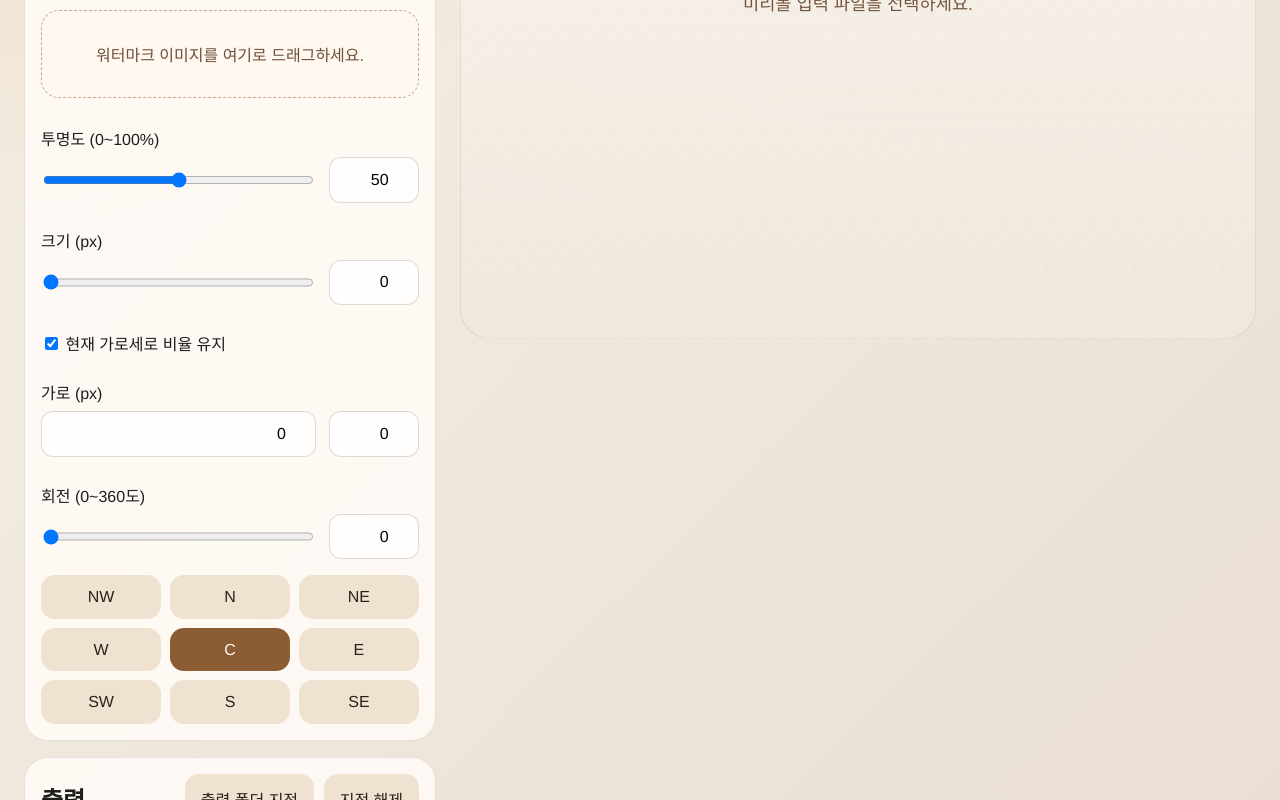
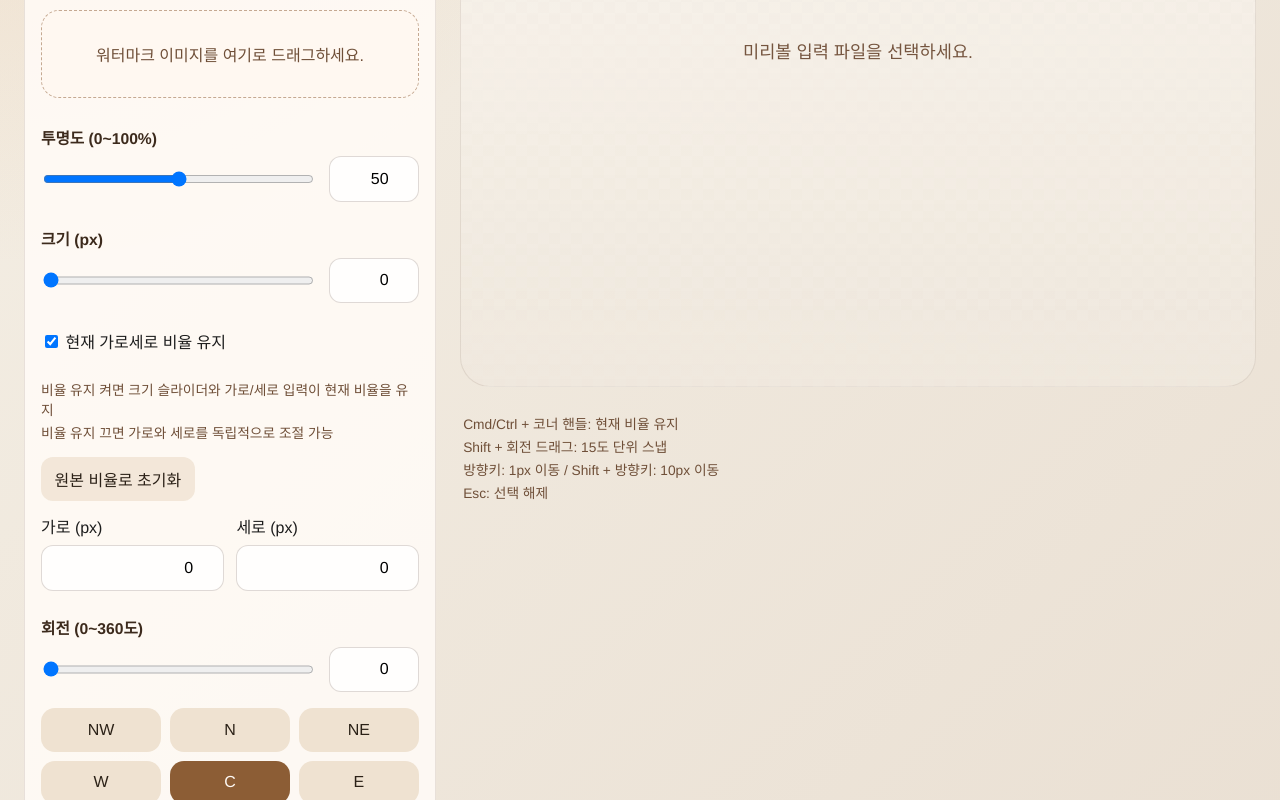
Before and after one commit to dev-universe/batch-watermarker, a React (Vite) app: page / in a window 1280 px wide. Shown: the part 420-1220 px from the top of the page. Built offline with nearby package versions, Linux system fonts and the light colour scheme.

Commit message:
feat: add in-app interaction hints and aspect reset action

```diff
--- a/src/App.tsx
+++ b/src/App.tsx
@@ -25,7 +25,8 @@ import {
   getCanvasLongestEdge,
   getLongestEdge,
   getLongestEdgePxFromRatio,
-  getLongestEdgeRatio
+  getLongestEdgeRatio,
+  resizeFromWidthPreservingAspectRatio
 } from "./shared/watermarkSizing";
 import { resizeBoxFromHeight, resizeBoxFromWidth } from "./shared/watermarkSizing";
 import {
@@ -997,6 +998,35 @@ function App() {
               }
             }))
           }
+          onResetOriginalAspectRatio={() =>
+            commitSnapshot((current) => {
+              const nextSizing = resizeFromWidthPreservingAspectRatio(
+                watermarkNaturalSize.width,
+                watermarkNaturalSize.height,
+                renderedWatermarkSize.width
+              );
+
+              return {
+                ...current,
+                settings: {
+                  ...current.settings,
+                  sizeRatio: getLongestEdgeRatio(
+                    nextSizing.sizePx,
+                    previewCoordinateSize.width,
+                    previewCoordinateSize.height
+                  ),
+                  freeWidthRatio:
+                    previewCoordinateSize.width > 0
+                      ? nextSizing.width / previewCoordinateSize.width
+                      : 0,
+                  freeHeightRatio:
+                    previewCoordinateSize.height > 0
+                      ? nextSizing.height / previewCoordinateSize.height
+                      : 0
+                }
+              };
+            })
+          }
           onSelectPosition={(position) =>
             commitSnapshot((current) => ({
               ...current,
--- a/src/components/PreviewPane.tsx
+++ b/src/components/PreviewPane.tsx
@@ -60,6 +60,9 @@ export function PreviewPane({
           <div>
             <p className="eyebrow">Preview</p>
             <h2>{selectedFileName}</h2>
+            <div className="preview-hint">
+              <p>워터마크를 클릭해 선택하고 드래그해 이동할 수 있습니다.</p>
+            </div>
           </div>
           {previewKind === "pdf" && pdfPageCount > 0 && (
             <div className="pdf-pager">
@@ -143,6 +146,13 @@ export function PreviewPane({
             <div className="empty-preview">미리볼 입력 파일을 선택하세요.</div>
           )}
         </div>
+
+        <div className="preview-hint">
+          <p>Cmd/Ctrl + 코너 핸들: 현재 비율 유지</p>
+          <p>Shift + 회전 드래그: 15도 단위 스냅</p>
+          <p>방향키: 1px 이동 / Shift + 방향키: 10px 이동</p>
+          <p>Esc: 선택 해제</p>
+        </div>
       </div>
     </main>
   );
--- a/src/components/WatermarkPanel.tsx
+++ b/src/components/WatermarkPanel.tsx
@@ -17,6 +17,7 @@ interface WatermarkPanelProps {
   onWidthPxChange: (value: string) => void;
   onHeightPxChange: (value: string) => void;
   onTogglePreserveAspectRatio: (checked: boolean) => void;
+  onResetOriginalAspectRatio: () => void;
   onSelectPosition: (position: AnchorPosition) => void;
 }
 
@@ -34,6 +35,7 @@ export function WatermarkPanel({
   onWidthPxChange,
   onHeightPxChange,
   onTogglePreserveAspectRatio,
+  onResetOriginalAspectRatio,
   onSelectPosition
 }: WatermarkPanelProps) {
   const onRangeKeyDown = (event: React.KeyboardEvent<HTMLInputElement>) => {
@@ -64,7 +66,7 @@ export function WatermarkPanel({
 
       <div className="field-grid">
         <label>
-          <span>투명도 (0~100%)</span>
+          <span className="field-label">투명도 (0~100%)</span>
           <div className="control-row">
             <input
               type="range"
@@ -87,7 +89,7 @@ export function WatermarkPanel({
         </label>
 
         <label>
-          <span>크기 (px)</span>
+          <span className="field-label">크기 (px)</span>
           <div className="control-row">
             <input
               type="range"
@@ -122,9 +124,22 @@ export function WatermarkPanel({
           </span>
         </label>
 
-        <label>
-          <span>가로 (px)</span>
-          <div className="control-row">
+        <div className="panel-hint">
+          <p>비율 유지 켜면 크기 슬라이더와 가로/세로 입력이 현재 비율을 유지</p>
+          <p>비율 유지 끄면 가로와 세로를 독립적으로 조절 가능</p>
+        </div>
+
+        <button
+          className="subtle-action"
+          disabled={!watermarkFile}
+          onClick={onResetOriginalAspectRatio}
+        >
+          원본 비율로 초기화
+        </button>
+
+        <div className="dimension-row">
+          <label>
+            <span>가로 (px)</span>
             <input
               className="number"
               type="number"
@@ -132,6 +147,9 @@ export function WatermarkPanel({
               value={Math.round(renderedWidthPx)}
               onChange={(event) => onWidthPxChange(event.target.value)}
             />
+          </label>
+          <label>
+            <span>세로 (px)</span>
             <input
               className="number"
               type="number"
@@ -139,11 +157,11 @@ export function WatermarkPanel({
               value={Math.round(renderedHeightPx)}
               onChange={(event) => onHeightPxChange(event.target.value)}
             />
-          </div>
-        </label>
+          </label>
+        </div>
 
         <label>
-          <span>회전 (0~360도)</span>
+          <span className="field-label">회전 (0~360도)</span>
           <div className="control-row">
             <input
               type="range"
--- a/src/styles.css
+++ b/src/styles.css
@@ -198,6 +198,22 @@ label {
   margin-top: 0.75rem;
 }
 
+.field-label {
+  font-size: 0.98rem;
+  font-weight: 700;
+  color: #3c2a1c;
+}
+
+.dimension-row {
+  display: grid;
+  grid-template-columns: repeat(2, minmax(0, 1fr));
+  gap: 0.8rem;
+}
+
+.dimension-row label {
+  margin-top: 0;
+}
+
 .control-row {
   display: grid;
   grid-template-columns: minmax(0, 1fr) 90px;
@@ -213,6 +229,27 @@ label {
   grid-template-columns: repeat(3, 1fr);
   gap: 0.55rem;
   margin-top: 1rem;
+}
+
+.panel-hint,
+.preview-hint {
+  display: grid;
+  gap: 0.2rem;
+  margin-top: 0.9rem;
+  color: #6f4f38;
+  font-size: 0.86rem;
+  line-height: 1.45;
+}
+
+.preview-hint {
+  padding: 0.85rem 0.2rem 0;
+}
+
+.subtle-action {
+  justify-self: start;
+  padding: 0.6rem 0.85rem;
+  border-radius: 12px;
+  background: rgba(239, 226, 209, 0.75);
 }
 
 .position-grid button.selected,
```
